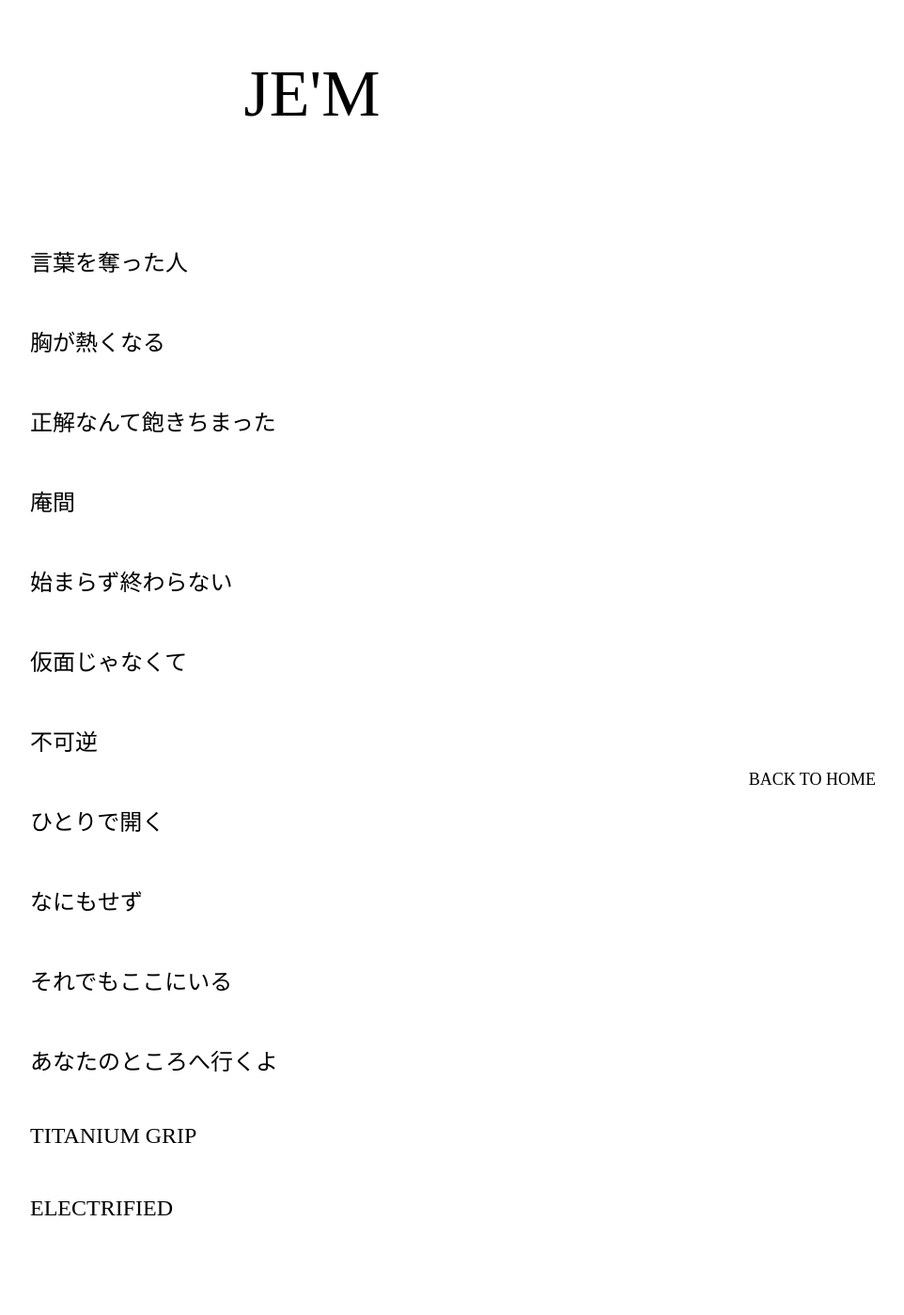
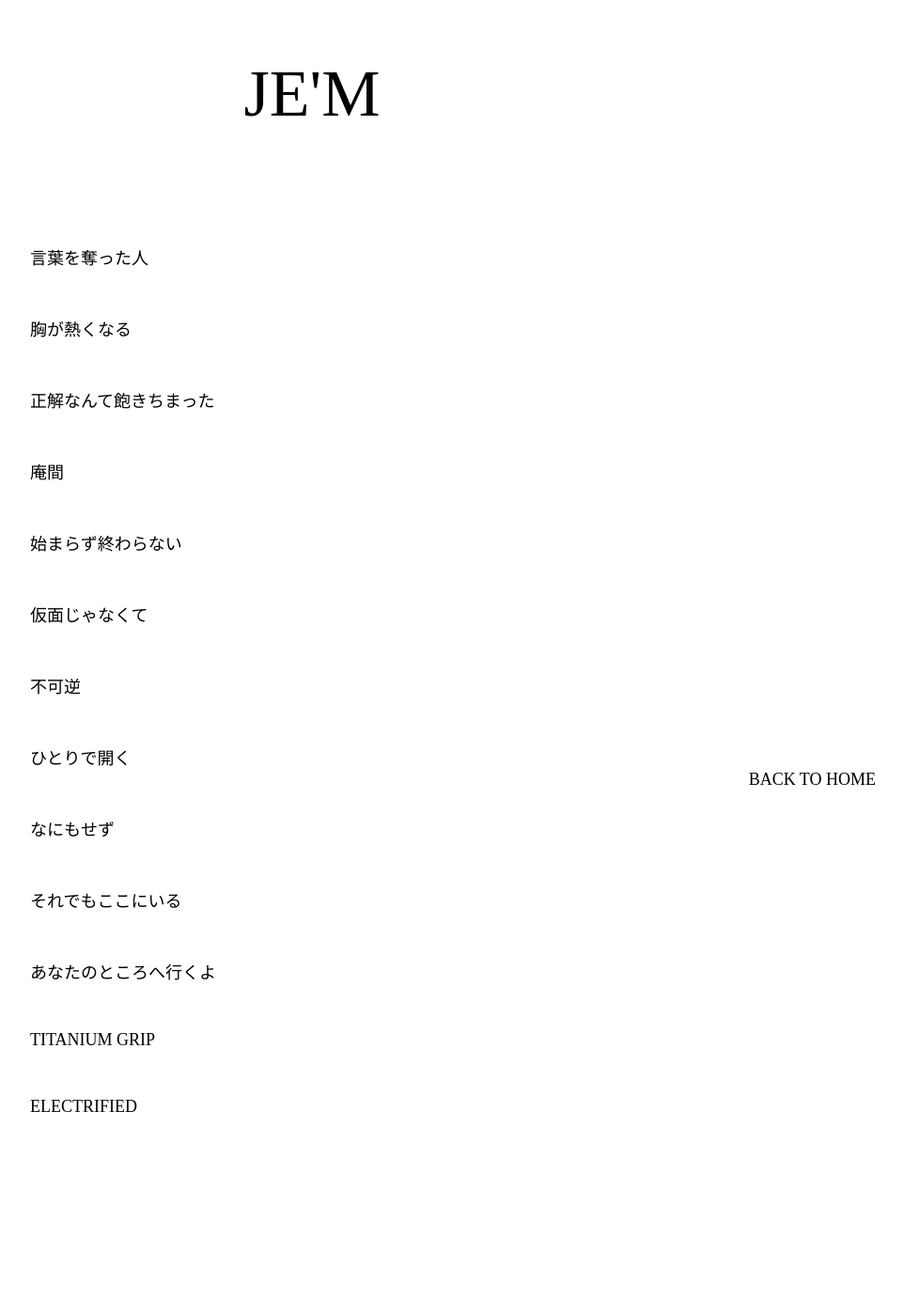
Before and after one commit to ohlucinda/jemlyrics, a Jekyll site: the page built from lyrics.md, in a window 1280 px wide. Shown: the whole page at 94% size, without its empty margins (308-1270 px from the left). Built offline with Jekyll 4.4.1, drawn with Linux system fonts in a browser that asks for light colours; some web fonts are replaced; after the commit the page ends 1288 px from its top, so only the background shows below that.

Commit message:
Update titles.html

```diff
--- a/_layouts/titles.html
+++ b/_layouts/titles.html
@@ -25,7 +25,7 @@ a { text-decoration: none; color: inherit; }
   width: 60%;
   margin-left: 10%;
 }
-.list a { font-size: 24px; }
+.list a { font-size: 18px; }
 .back {
   position: fixed;
   bottom: 60px;
@@ -46,7 +46,7 @@ a { text-decoration: none; color: inherit; }
     padding-left: 10%;
     gap: 30px;
   }
-  .list a { font-size: 18px; }
+  .list a { font-size: 14px; }
   .back {
     bottom: 60px;
     right: 24px;
```
